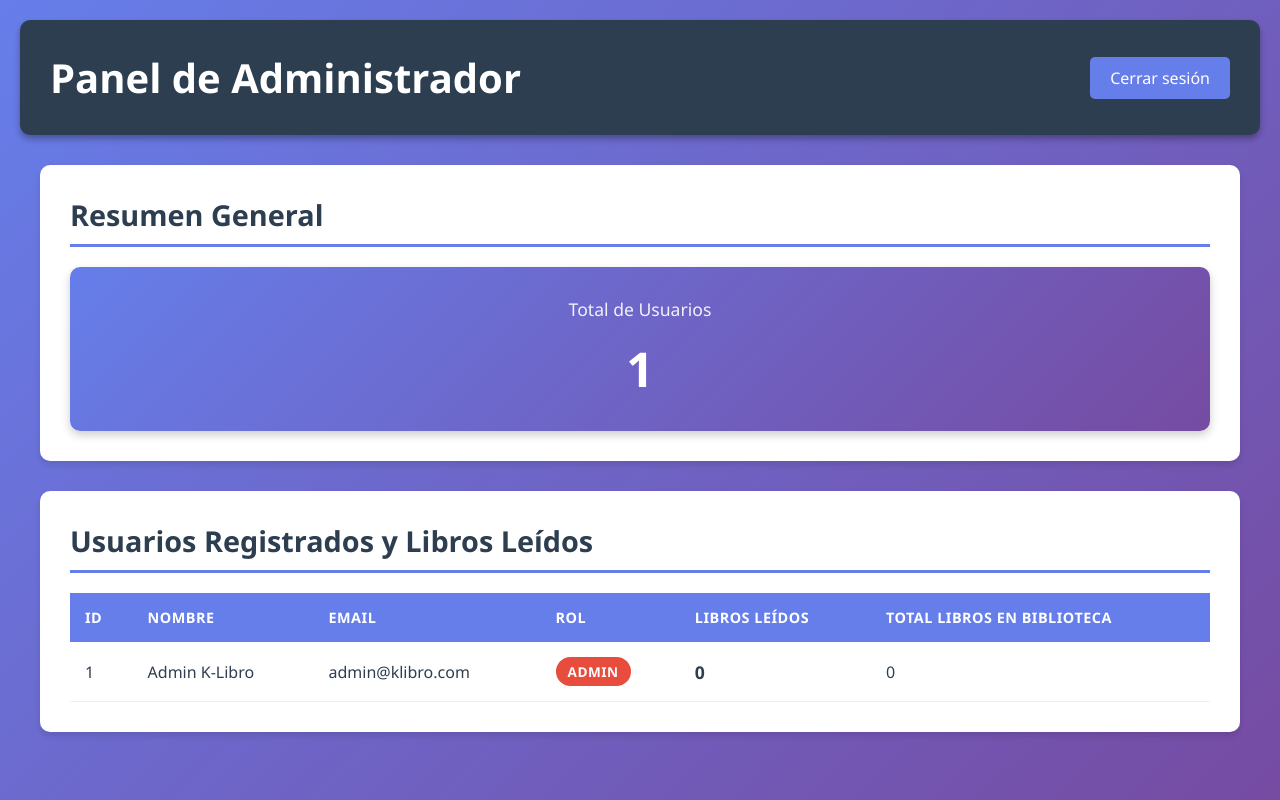
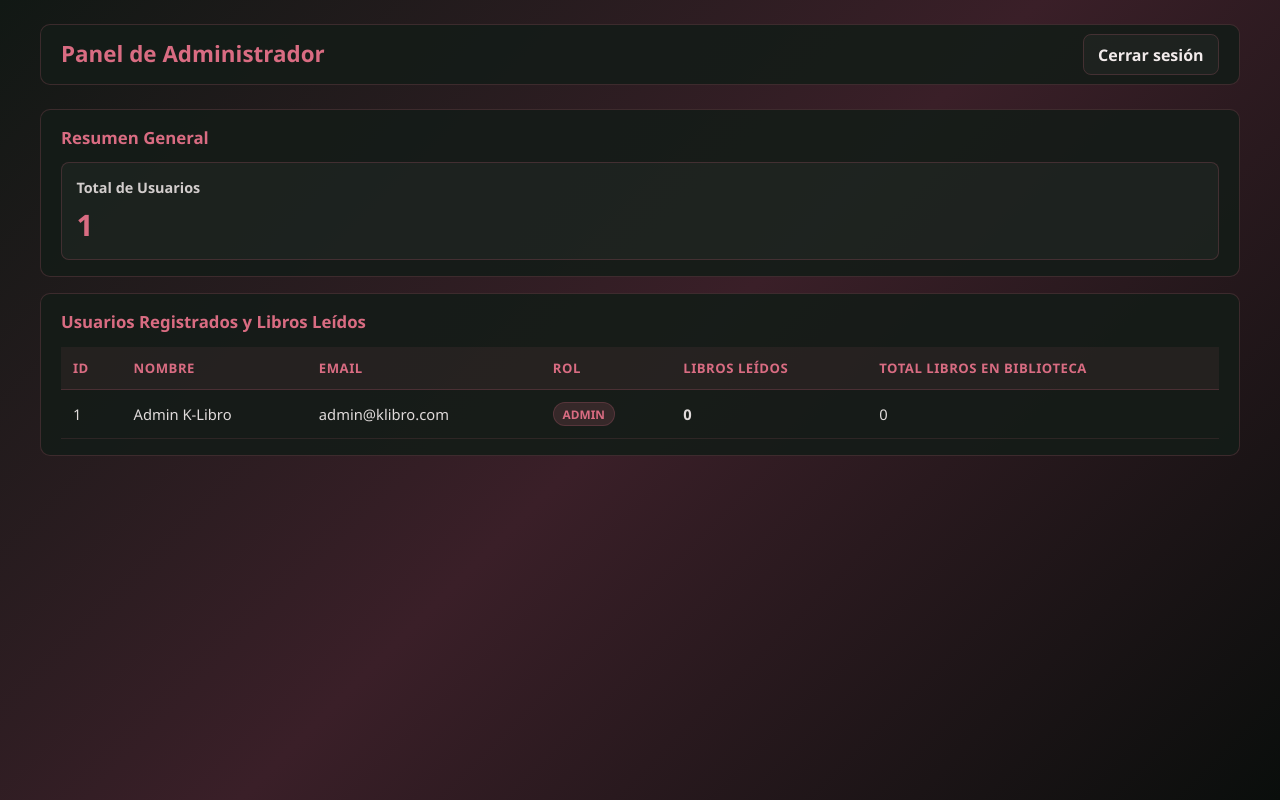
Before and after one commit to samonzfu/K-Libro, a PHP site: page /panel_admin.php in a window 1280 px wide. Run offline with PHP 8.4, Linux system fonts and the light colour scheme; a user stored in the database is signed in; data comes from the database, SQL or seed files in the repository; data that the repository does not hold is empty.

Commit message:
css admin

```diff
--- a/frontend/7_Admin/css/panel_admin.css
+++ b/frontend/7_Admin/css/panel_admin.css
@@ -1,4 +1,15 @@
-/* Panel de Admin - Estilos */
+/* Panel de administrador: estilo practico con colorimetria K-Libro */
+
+:root {
+    --color-fondo: #111814;
+    --color-magia: #3a1f28;
+    --color-oscuridad: #0a0e0c;
+    --color-dorado: #d96c82;
+    --color-texto: #f2ebeb;
+    --panel: rgba(20, 28, 24, 0.9);
+    --panel-sec: rgba(255, 255, 255, 0.03);
+    --linea: rgba(217, 108, 130, 0.2);
+}
 
 * {
     margin: 0;
@@ -7,197 +18,175 @@
 }
 
 body {
-    font-family: 'Segoe UI', Tahoma, Geneva, Verdana, sans-serif;
-    background: linear-gradient(135deg, #667eea 0%, #764ba2 100%);
+    font-family: "Segoe UI", Tahoma, Geneva, Verdana, sans-serif;
+    background: linear-gradient(135deg, var(--color-fondo), var(--color-magia), var(--color-oscuridad));
+    color: var(--color-texto);
     min-height: 100vh;
-    padding: 20px;
+    padding: 1.5rem;
 }
 
 header {
-    background-color: #2c3e50;
-    color: white;
-    padding: 30px;
+    max-width: 1200px;
+    margin: 0 auto 1.5rem;
+    background: var(--panel);
+    border: 1px solid var(--linea);
     border-radius: 10px;
+    padding: 1rem 1.25rem;
     display: flex;
+    align-items: center;
     justify-content: space-between;
-    align-items: center;
-    margin-bottom: 30px;
-    box-shadow: 0 4px 6px rgba(0, 0, 0, 0.3);
+    gap: 1rem;
 }
 
 header h1 {
-    font-size: 2.5em;
-    font-weight: bold;
-}
-
-header nav {
-    display: flex;
-    gap: 20px;
+    font-size: 1.4rem;
+    color: var(--color-dorado);
+    line-height: 1.2;
 }
 
 header nav a {
-    color: white;
     text-decoration: none;
-    padding: 10px 20px;
-    background-color: #667eea;
-    border-radius: 5px;
-    transition: background-color 0.3s ease;
+    color: var(--color-texto);
+    background: var(--panel-sec);
+    border: 1px solid var(--linea);
+    border-radius: 8px;
+    padding: 0.55rem 0.9rem;
+    font-weight: 600;
 }
 
 header nav a:hover {
-    background-color: #764ba2;
+    background: rgba(217, 108, 130, 0.15);
+    border-color: var(--color-dorado);
 }
 
 main {
     max-width: 1200px;
     margin: 0 auto;
+    display: grid;
+    gap: 1rem;
 }
 
 section {
-    background-color: white;
-    padding: 30px;
+    background: var(--panel);
+    border: 1px solid var(--linea);
     border-radius: 10px;
-    margin-bottom: 30px;
-    box-shadow: 0 4px 6px rgba(0, 0, 0, 0.1);
+    padding: 1rem 1.25rem;
 }
 
 section h2 {
-    margin-bottom: 20px;
-    color: #2c3e50;
-    font-size: 1.8em;
-    border-bottom: 3px solid #667eea;
-    padding-bottom: 10px;
+    font-size: 1.05rem;
+    margin-bottom: 0.85rem;
+    color: var(--color-dorado);
 }
 
-/* Sección de Resumen */
 .estadisticas {
     display: grid;
-    grid-template-columns: repeat(auto-fit, minmax(300px, 1fr));
-    gap: 20px;
+    grid-template-columns: repeat(auto-fit, minmax(220px, 1fr));
+    gap: 0.75rem;
 }
 
 .estadistica-card {
-    background: linear-gradient(135deg, #667eea 0%, #764ba2 100%);
-    color: white;
-    padding: 30px;
-    border-radius: 10px;
-    text-align: center;
-    box-shadow: 0 4px 10px rgba(0, 0, 0, 0.2);
-    transition: transform 0.3s ease;
-}
-
-.estadistica-card:hover {
-    transform: translateY(-5px);
+    background: var(--panel-sec);
+    border: 1px solid var(--linea);
+    border-radius: 8px;
+    padding: 0.9rem;
 }
 
 .estadistica-card h3 {
-    font-size: 1.1em;
-    margin-bottom: 15px;
-    font-weight: normal;
-    opacity: 0.9;
+    font-size: 0.9rem;
+    color: rgba(242, 235, 235, 0.85);
+    font-weight: 600;
+    margin-bottom: 0.45rem;
 }
 
 .estadistica-card .numero {
-    font-size: 3em;
-    font-weight: bold;
-    color: #fff;
+    color: var(--color-dorado);
+    font-weight: 700;
+    font-size: 1.85rem;
 }
 
-/* Tabla de Usuarios */
+.usuarios-listado {
+    overflow-x: auto;
+}
+
 .tabla-usuarios {
     width: 100%;
+    min-width: 760px;
     border-collapse: collapse;
-    margin-top: 20px;
-}
-
-.tabla-usuarios thead {
-    background-color: #667eea;
-    color: white;
 }
 
 .tabla-usuarios th {
-    padding: 15px;
     text-align: left;
-    font-weight: 600;
+    padding: 0.75rem;
+    font-size: 0.82rem;
     text-transform: uppercase;
-    font-size: 0.9em;
-    letter-spacing: 0.5px;
+    letter-spacing: 0.04em;
+    color: var(--color-dorado);
+    border-bottom: 1px solid var(--linea);
+    background: rgba(217, 108, 130, 0.08);
 }
 
 .tabla-usuarios td {
-    padding: 15px;
-    border-bottom: 1px solid #ecf0f1;
-    color: #2c3e50;
+    padding: 0.75rem;
+    border-bottom: 1px solid rgba(217, 108, 130, 0.12);
+    color: rgba(242, 235, 235, 0.92);
+    font-size: 0.92rem;
+}
+
+.tabla-usuarios tbody tr:nth-child(even) {
+    background: rgba(255, 255, 255, 0.02);
 }
 
 .tabla-usuarios tbody tr:hover {
-    background-color: #f8f9fa;
-}
-
-.tabla-usuarios tbody tr:nth-child(even) {
-    background-color: #f5f5f5;
+    background: rgba(217, 108, 130, 0.09);
 }
 
 .rol-badge {
-    padding: 5px 12px;
-    border-radius: 20px;
-    font-size: 0.85em;
-    font-weight: bold;
     display: inline-block;
+    padding: 0.2rem 0.55rem;
+    border-radius: 999px;
+    font-size: 0.74rem;
+    font-weight: 700;
     text-transform: uppercase;
-    letter-spacing: 0.5px;
+    border: 1px solid var(--linea);
 }
 
 .rol-badge.admin {
-    background-color: #e74c3c;
-    color: white;
+    color: var(--color-dorado);
+    background: rgba(217, 108, 130, 0.16);
 }
 
 .rol-badge.user {
-    background-color: #27ae60;
-    color: white;
+    color: rgba(242, 235, 235, 0.88);
+    background: rgba(255, 255, 255, 0.04);
 }
 
 .libros-leidos {
-    font-weight: bold;
-    color: #667eea;
-    font-size: 1.1em;
+    color: var(--color-dorado);
+    font-weight: 700;
 }
 
 .sin-datos {
     text-align: center;
-    color: #7f8c8d;
-    font-style: italic;
-    padding: 40px 15px;
+    color: rgba(242, 235, 235, 0.6);
+    padding: 1.2rem;
 }
 
-/* Responsive */
 @media (max-width: 768px) {
+    body {
+        padding: 0.9rem;
+    }
+
     header {
         flex-direction: column;
-        gap: 20px;
-        text-align: center;
+        align-items: flex-start;
     }
 
     header h1 {
-        font-size: 1.8em;
+        font-size: 1.2rem;
     }
 
-    header nav {
-        width: 100%;
-        justify-content: center;
-    }
-
-    .tabla-usuarios {
-        font-size: 0.9em;
-    }
-
-    .tabla-usuarios th,
-    .tabla-usuarios td {
-        padding: 10px 5px;
-    }
-
-    .estadistica-card .numero {
-        font-size: 2em;
+    section {
+        padding: 0.9rem;
     }
 }
```
